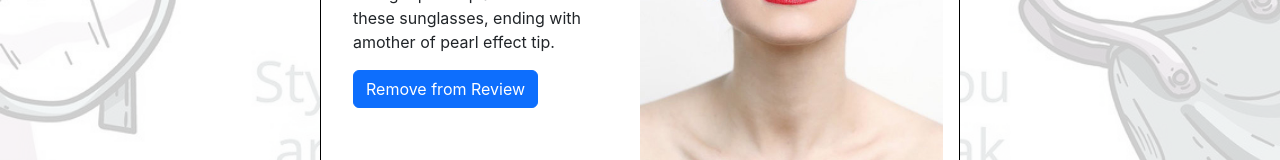
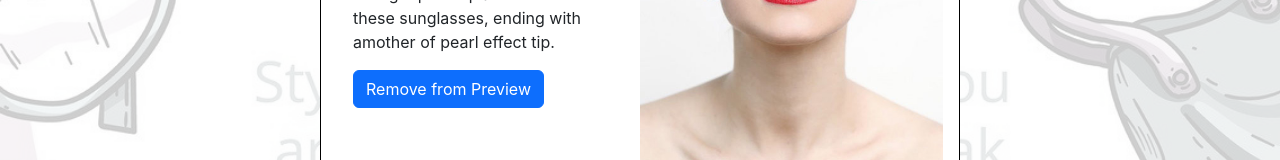
Before and after one commit to thuytrangjp/BC55-React, a React (Create React App) app: page / in a window 1280 px wide. Both pictures are taken after a click on the element "GUCCI G8850U". Shown: the part 344-504 px from the top of the page. Built offline with nearby package versions, Linux system fonts and the light colour scheme.

Commit message:
Update GlassInfo.jsx

```diff
--- a/src/Components/Glasses/GlassInfo.jsx
+++ b/src/Components/Glasses/GlassInfo.jsx
@@ -10,7 +10,7 @@ export default function GlassInfo({name, price, desc, onBtnClick}) {
                         <p><strong>Description:</strong>
                             <p>{desc}</p>
                         </p>
-                        <button className="btn btn-primary" onClick={() => onBtnClick({})}>Remove from Review</button>
+                        <button className="btn btn-primary" onClick={() => onBtnClick({})}>Remove from Preview</button>
                     </div>
                 )
                 : <p>Please select one</p>
```
